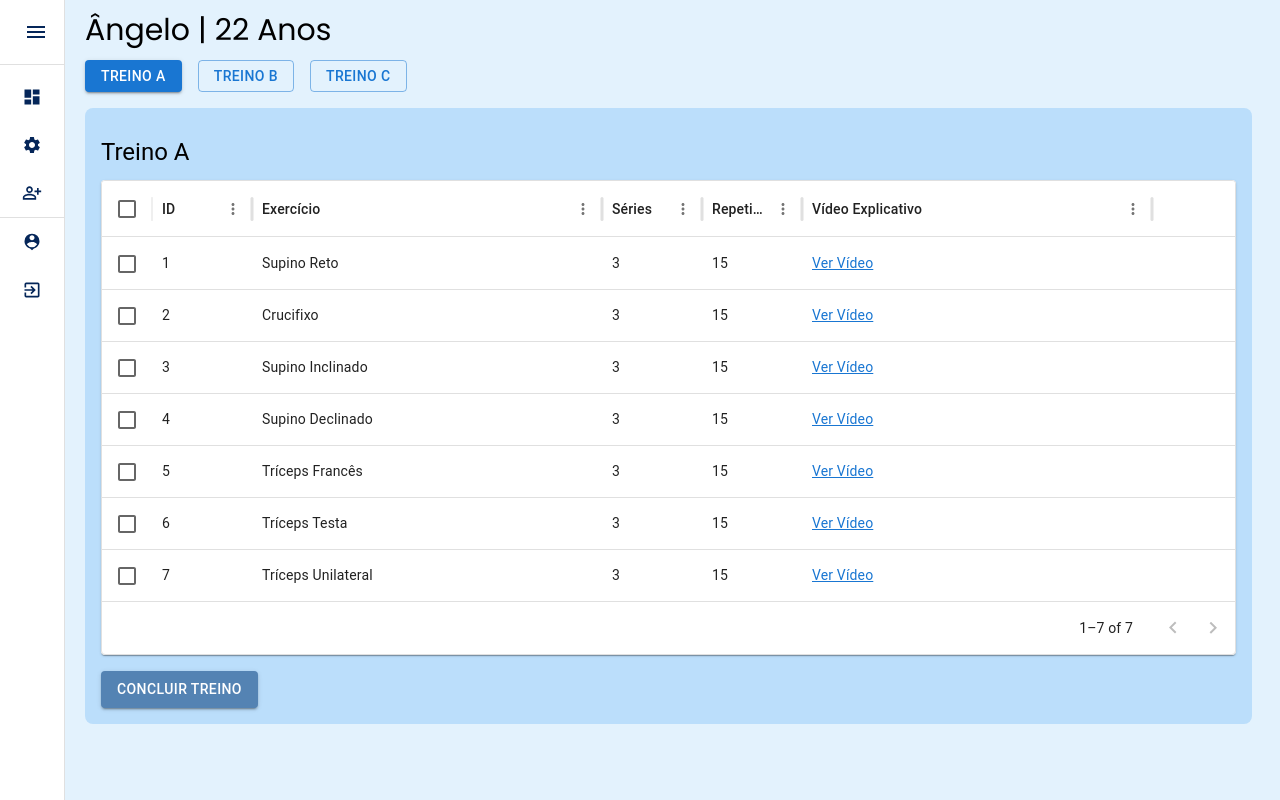
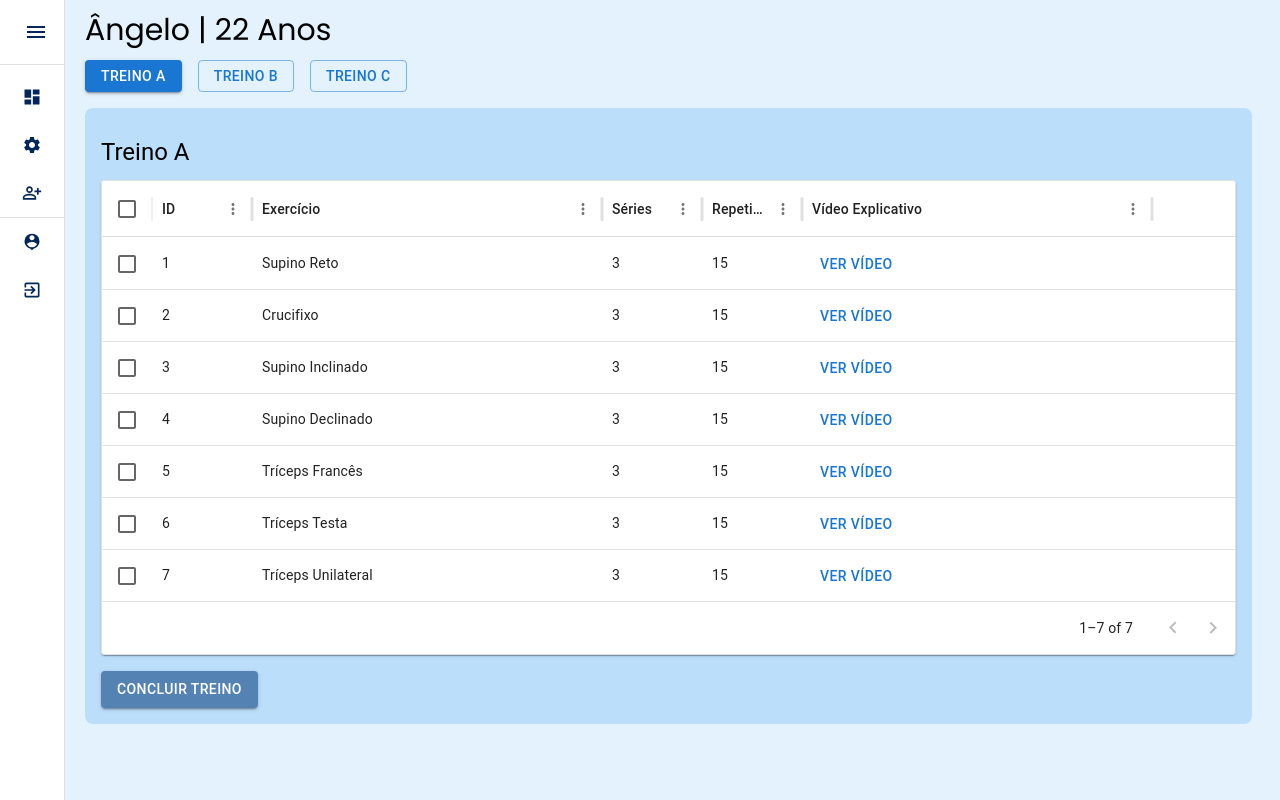
Before and after one commit to AngeloArtur/MaisPraFitness, a React (Vite) app: page /dashboard in a window 1280 px wide. Built offline with nearby package versions, Linux system fonts and the light colour scheme.

Commit message:
feat: abrindo o gif de exercício

```diff
--- a/src/pages/AlunoDashboard/AlunoDashboard.jsx
+++ b/src/pages/AlunoDashboard/AlunoDashboard.jsx
@@ -1,9 +1,30 @@
-import React, { useState } from "react";
-import { Box, Typography, Checkbox, Button, Paper } from "@mui/material";
+import React, { useEffect, useState } from "react";
+import { Box, Typography, Button, Paper } from "@mui/material";
 import { DataGrid } from "@mui/x-data-grid";
 import { useMediaQuery } from "@mui/material";
 import { useTheme } from "@mui/material/styles";
 import Toast from "../../components/Toast/Toast";
+import DialogBox from "../../components/Dialog/Dialog";
+import { fetchExercise } from "../../services/fetchExercise";
+
+const AlunoDashboard = () => {
+    const theme = useTheme();
+    const isSmallScreen = useMediaQuery(theme.breakpoints.down("sm"));
+    const [selectedRows, setSelectedRows] = useState([]);
+    const [openToast, setOpenToast] = useState(false);
+    const [toastMessage, setToastMessage] = useState("");
+    const [toastType, setToastType] = useState("error");
+    const [openDialog, setOpenDialog] = useState(false);
+    const [selectedExercise, setSelectedExercise] = useState({
+        example: {
+            bodyPart: "",
+            equipment: "",
+            gifUrl: "",
+            instructions: [],
+            secondaryMuscles: [],
+            target: "",
+        },
+    });
 
     const columns = [
         { field: "id", headerName: "ID" },
@@ -15,40 +36,77 @@ const columns = [
             headerName: "Vídeo Explicativo",
             width: 350,
             renderCell: (params) => (
-            <a
-                href={params.value}
-                target="_blank"
-                rel="noopener noreferrer"
-                style={{ color: "#1976d2", textDecoration: "underline" }}>
+                <Button variant="text" className="color-tint-blue1" onClick={() => handleOpenDialog(params.row)}>
                     Ver Vídeo
-            </a>
+                </Button>
             ),
         },
     ];
 
-const AlunoDashboard = () => {
-    const theme = useTheme();
-    const isSmallScreen = useMediaQuery(theme.breakpoints.down("sm"));
-    const [selectedRows, setSelectedRows] = useState([]);
-    const [openToast, setOpenToast] = useState(false);
-    const [toastMessage, setToastMessage] = useState("");
-    const [toastType, setToastType] = useState("error");
+    const handleExerciseInformation = async (exerciseName) => {
+        try {
+            const exerciseData = await fetchExercise(exerciseName);
+
+            if (exerciseData) {
+                setSelectedExercise(exerciseData);
+            }
+        } catch (error) {
+            console.error("Erro ao buscar o exercício:", error);
+        }
+    };
+
+    const handleOpenDialog = (exercise) => {
+        handleExerciseInformation(exercise.example);
+        setOpenDialog(true);
+    };
+
+    const handleCloseDialog = () => {
+        setOpenDialog(false);
+    };
 
     const handleSelectionChange = (selectionModel) => {
         setSelectedRows(selectionModel);
-        const selectedExercises = treinos[treinoSelecionado].filter((row) => selectionModel.includes(row.id));
-
-        console.log(selectedExercises);
+        return treinos[treinoSelecionado].filter((row) => selectionModel.includes(row.id));
     };
 
-    const [treinos, setTreinos] = useState({
+    const treinos = {
         A: [
-            { id: 1, exerciseName: "Supino Reto", series: 3, repetitions: 15, example: "https://link.com/video1" },
-            { id: 2, exerciseName: "Crucifixo", series: 3, repetitions: 15, example: "https://link.com/video1" },
-            { id: 3, exerciseName: "Supino Inclinado", series: 3, repetitions: 15, example: "https://link.com/video1" },
-            { id: 4, exerciseName: "Supino Declinado", series: 3, repetitions: 15, example: "https://link.com/video1" },
-            { id: 5, exerciseName: "Tríceps Francês", series: 3, repetitions: 15, example: "https://link.com/video1" },
-            { id: 6, exerciseName: "Tríceps Testa", series: 3, repetitions: 15, example: "https://link.com/video1" },
+            { id: 1, exerciseName: "Supino Reto", series: 3, repetitions: 15, example: "barbell bench press" },
+            {
+                id: 2,
+                exerciseName: "Crucifixo",
+                series: 3,
+                repetitions: 15,
+                example: "https://link.com/video1",
+            },
+            {
+                id: 3,
+                exerciseName: "Supino Inclinado",
+                series: 3,
+                repetitions: 15,
+                example: "barbell incline bench press",
+            },
+            {
+                id: 4,
+                exerciseName: "Supino Declinado",
+                series: 3,
+                repetitions: 15,
+                example: "https://link.com/video1",
+            },
+            {
+                id: 5,
+                exerciseName: "Tríceps Francês",
+                series: 3,
+                repetitions: 15,
+                example: "https://link.com/video1",
+            },
+            {
+                id: 6,
+                exerciseName: "Tríceps Testa",
+                series: 3,
+                repetitions: 15,
+                example: "https://link.com/video1",
+            },
             {
                 id: 7,
                 exerciseName: "Tríceps Unilateral",
@@ -59,7 +117,7 @@ const AlunoDashboard = () => {
         ],
         B: [],
         C: [],
-    });
+    };
     const [treinoSelecionado, setTreinoSelecionado] = useState("A");
 
     const concluirTreino = () => {
@@ -81,6 +139,11 @@ const AlunoDashboard = () => {
 
     return (
         <Box className="flex">
+            {openDialog && (
+                <DialogBox open={handleOpenDialog} onClose={handleCloseDialog} title="teste">
+                    <img src={selectedExercise.example.gifUrl} alt="" />
+                </DialogBox>
+            )}
             <Box flexGrow={1} bgcolor="#E3F2FD" className="h-dvh w-full px-2 md:px-7">
                 <h1 className="py-2 md:py-4"> Ângelo | 22 Anos</h1>
                 <Box className="flex flex-initial gap-2 md:gap-4 mb-4">
```
Lines whose indentation alone changed are shown as unchanged.
